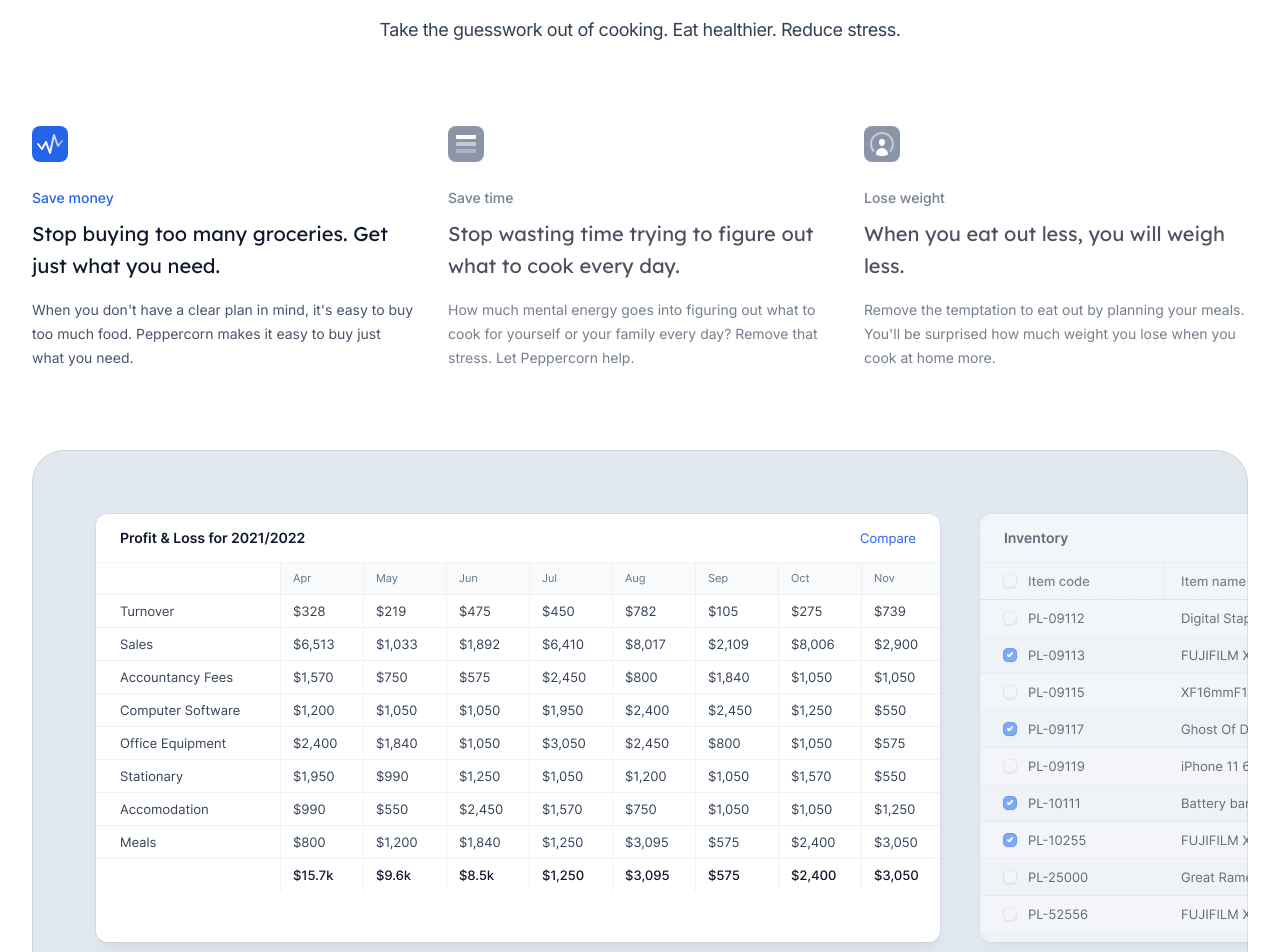
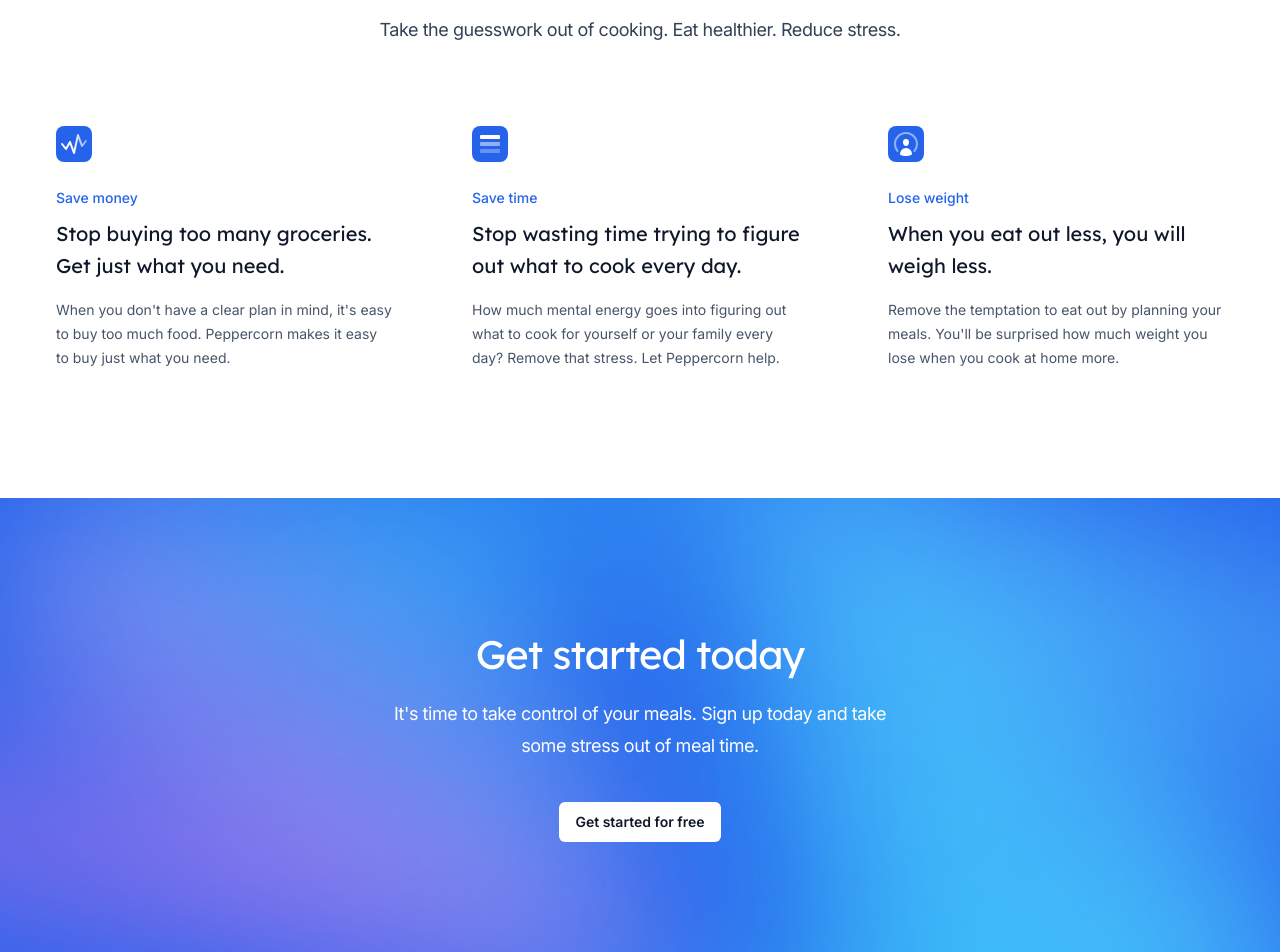
Before and after one commit to khaosophy/peppercorn, a Next.js app: page / in a window 1280 px wide. Shown: the part 2100-3052 px from the top of the page. Built offline with nearby package versions, Linux system fonts and the light colour scheme.

Commit message:
SecondaryFeatures: remove tab functionality

```diff
--- a/src/app/page.tsx
+++ b/src/app/page.tsx
@@ -9,8 +9,6 @@ export default function Home() {
       <Hero />
       {/* todo: update images */}
       <PrimaryFeatures />
-      {/* todo: update icons */}
-      {/* todo: update images */}
       <SecondaryFeatures />
       <CallToAction />
     </main>
--- a/src/components/SecondaryFeatures.jsx
+++ b/src/components/SecondaryFeatures.jsx
@@ -1,8 +1,6 @@
 "use client"
-import { useId } from 'react'
-import Image from 'next/image'
-import { Tab } from '@headlessui/react'
-import clsx from 'clsx'
+import { useId } from 'react';
+import clsx from 'clsx';
 
 import Container from '@/components/Container'
 import screenshotContacts from '@/assets/screenshots/contacts.png'
@@ -129,89 +127,12 @@ function Feature({ feature, isActive, className, ...props }) {
   )
 }
 
-function FeaturesMobile() {
-  return (
-    <div className="-mx-4 mt-20 flex flex-col gap-y-10 overflow-hidden px-4 sm:-mx-6 sm:px-6 lg:hidden">
-      {features.map((feature) => (
-        <div key={feature.name}>
-          <Feature feature={feature} className="mx-auto max-w-2xl" isActive />
-          <div className="relative mt-10 pb-10">
-            <div className="absolute -inset-x-4 bottom-0 top-8 bg-slate-200 sm:-inset-x-6" />
-            <div className="relative mx-auto w-[52.75rem] overflow-hidden rounded-xl bg-white shadow-lg shadow-slate-900/5 ring-1 ring-slate-500/10">
-              <Image
-                className="w-full"
-                src={feature.image}
-                alt=""
-                sizes="52.75rem"
-              />
-            </div>
-          </div>
-        </div>
-      ))}
-    </div>
-  )
-}
-
-function FeaturesDesktop() {
-  return (
-    <Tab.Group as="div" className="hidden lg:mt-20 lg:block">
-      {({ selectedIndex }) => (
-        <>
-          <Tab.List className="grid grid-cols-3 gap-x-8">
-            {features.map((feature, featureIndex) => (
-              <Feature
-                key={feature.name}
-                feature={{
-                  ...feature,
-                  name: (
-                    <Tab className="[&:not(:focus-visible)]:focus:outline-none">
-                      <span className="absolute inset-0" />
-                      {feature.name}
-                    </Tab>
-                  ),
-                }}
-                isActive={featureIndex === selectedIndex}
-                className="relative"
-              />
-            ))}
-          </Tab.List>
-          <Tab.Panels className="relative mt-20 overflow-hidden rounded-4xl bg-slate-200 px-14 py-16 xl:px-16">
-            <div className="-mx-5 flex">
-              {features.map((feature, featureIndex) => (
-                <Tab.Panel
-                  static
-                  key={feature.name}
-                  className={clsx(
-                    'px-5 transition duration-500 ease-in-out [&:not(:focus-visible)]:focus:outline-none',
-                    featureIndex !== selectedIndex && 'opacity-60'
-                  )}
-                  style={{ transform: `translateX(-${selectedIndex * 100}%)` }}
-                  aria-hidden={featureIndex !== selectedIndex}
-                >
-                  <div className="w-[52.75rem] overflow-hidden rounded-xl bg-white shadow-lg shadow-slate-900/5 ring-1 ring-slate-500/10">
-                    <Image
-                      className="w-full"
-                      src={feature.image}
-                      alt=""
-                      sizes="52.75rem"
-                    />
-                  </div>
-                </Tab.Panel>
-              ))}
-            </div>
-            <div className="pointer-events-none absolute inset-0 rounded-4xl ring-1 ring-inset ring-slate-900/10" />
-          </Tab.Panels>
-        </>
-      )}
-    </Tab.Group>
-  )
-}
-
+/* TODO: add stock image in place of icons */
 export default function SecondaryFeatures() {
   return (
     <section
       id="secondary-features"
-      aria-label="Features for simplifying everyday business tasks"
+      aria-label="Reasons it is important to plan your meals"
       className="pb-14 pt-20 sm:pb-20 sm:pt-32 lg:pb-32"
     >
       <Container>
@@ -223,8 +144,13 @@ export default function SecondaryFeatures() {
             Take the guesswork out of cooking. Eat healthier. Reduce stress.
           </p>
         </div>
-        <FeaturesMobile />
-        <FeaturesDesktop />
+        <div className="mt-20 flex flex-col lg:flex-row gap-20 px-4 sm:px-6">
+          {features.map((feature) => (
+            <div key={feature.name}>
+              <Feature feature={feature} className="mx-auto max-w-2xl" isActive />
+            </div>
+          ))}
+        </div>
       </Container>
     </section>
   )
```
